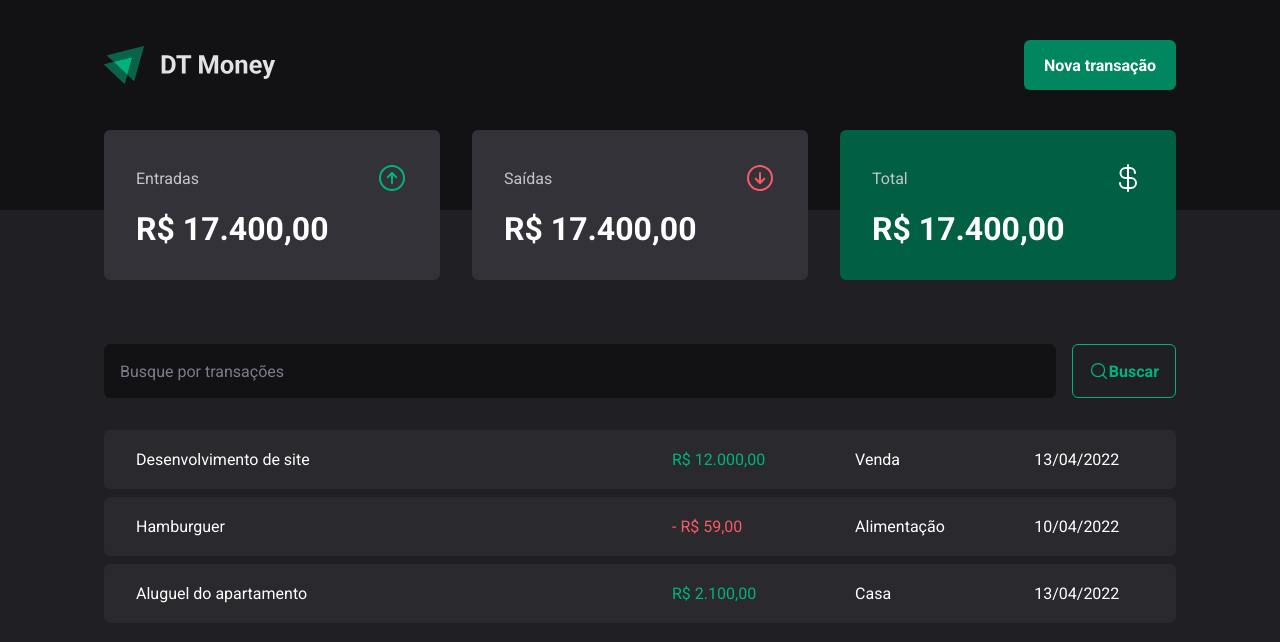
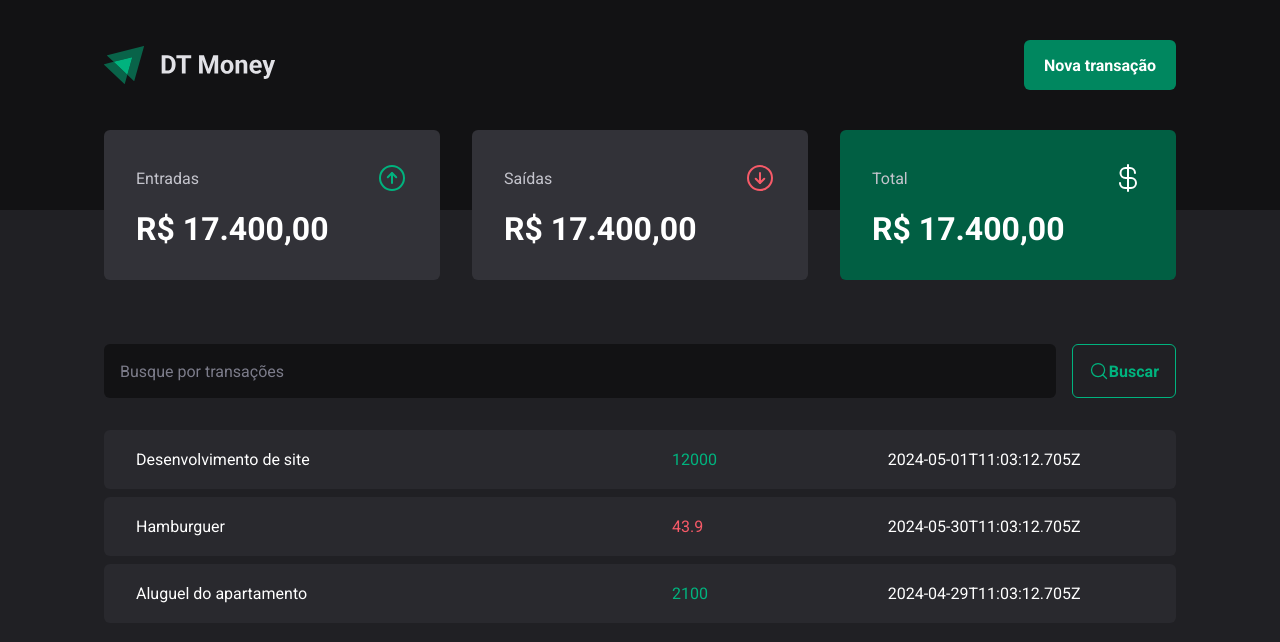
Before and after one commit to lamenkazu/03-consume-api-and-performance-in-react, a React (Vite) app: page / in a window 1280 px wide. Shown: the top 642 px of the page. Built offline with nearby package versions, Linux system fonts and the light colour scheme; data requests are answered from the project's data file.

Commit message:
✨ Realizando requisição HTTP

```diff
--- a/src/pages/Transactions/index.tsx
+++ b/src/pages/Transactions/index.tsx
@@ -1,3 +1,4 @@
+import { useEffect, useState } from "react";
 import { Header } from "../../Components/Header";
 import { Summary } from "../../Components/Summary";
 import { SearchForm } from "./components/SearchForm";
@@ -8,7 +9,29 @@ import {
   TransactionsTable,
 } from "./styles";
 
+interface Transaction {
+  id: number;
+  description: string;
+  type: "income" | "outcome";
+  category: string;
+  price: number;
+  createdAt: string;
+}
+
 export const Transactions = () => {
+  const [transactions, setTransactions] = useState<Transaction[]>([]);
+
+  const loadTransactions = async () => {
+    const response = await fetch("http://localhost:3000/transactions");
+    const data = await response.json();
+
+    setTransactions(data);
+  };
+
+  useEffect(() => {
+    loadTransactions();
+  }, []);
+
   return (
     <Container>
       <Header />
@@ -19,30 +42,18 @@ export const Transactions = () => {
 
         <TransactionsTable aria-hidden="true">
           <tbody>
-            <tr>
-              <td width="50%">Desenvolvimento de site</td>
-              <td>
-                <PriceHighlight $variant="income">R$ 12.000,00</PriceHighlight>
-              </td>
-              <td>Venda</td>
-              <td>13/04/2022</td>
-            </tr>
-            <tr>
-              <td width="50%">Hamburguer</td>
-              <td>
-                <PriceHighlight $variant="outcome">- R$ 59,00</PriceHighlight>
-              </td>
-              <td>Alimentação</td>
-              <td>10/04/2022</td>
-            </tr>
-            <tr>
-              <td width="50%">Aluguel do apartamento</td>
-              <td>
-                <PriceHighlight $variant="income">R$ 2.100,00</PriceHighlight>{" "}
-              </td>
-              <td>Casa</td>
-              <td>13/04/2022</td>
-            </tr>
+            {transactions.map((transaction) => (
+              <tr key={transaction.id}>
+                <td width="50%">{transaction.description}</td>
+                <td>
+                  <PriceHighlight $variant={transaction.type}>
+                    {transaction.price}
+                  </PriceHighlight>
+                </td>
+                <td>{transaction.category}</td>
+                <td>{transaction.createdAt}</td>
+              </tr>
+            ))}
           </tbody>
         </TransactionsTable>
       </TransactionsContainer>
```
